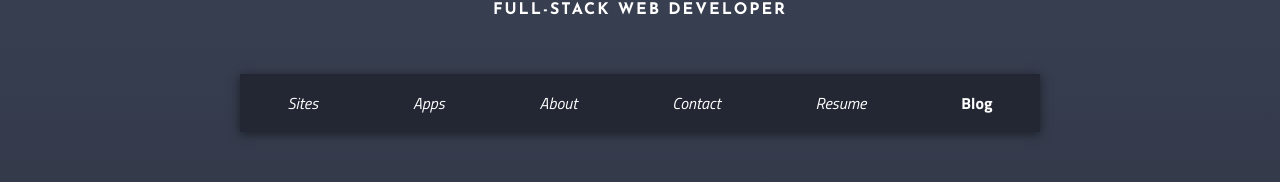
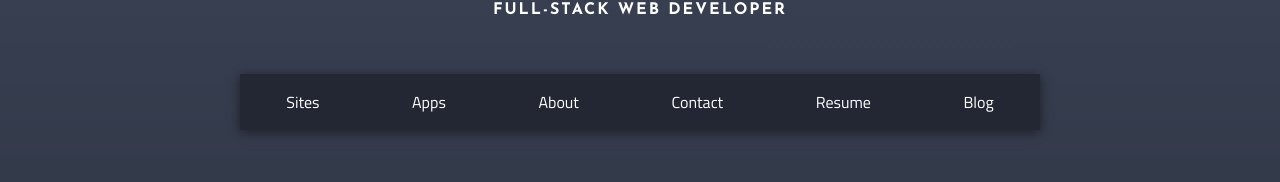
Before and after one commit to austinthaldorfhuelsbeck/portfolio-with-react, a React (Create React App) app: page /#/ in a window 1280 px wide. Shown: the part 190-372 px from the top of the page. Built offline with nearby package versions, Linux system fonts and the light colour scheme.

Commit message:
moved aos handling and effect hook to App.js and cleaned index.js

```diff
--- a/src/App.js
+++ b/src/App.js
@@ -1,22 +1,27 @@
-import React, { useState } from "react";
+import React, { useState, useEffect } from "react";
 import SiteNav from "./SiteNav/SiteNav";
 import SiteHeader from "./SiteHeader/SiteHeader";
 import SiteInit from "./SiteInit/SiteInit";
 import "./index.css";
+import Aos from "aos";
+import "aos/dist/aos.css";
 
 export default function App() {
   const [currentPage, setCurrentPage] = useState("Home");
   const pages = ["Sites", "Apps", "About", "Contact", "Resume", "Blog"];
-  const navProps = {
-    currentPage: currentPage,
-    setCurrentPage: setCurrentPage,
-    pages: pages,
-  };
+
+  useEffect(() => {
+    Aos.init({ duration: 2000 });
+  }, []);
+
+  function handleNavClick(pageTitle) {
+    setCurrentPage(pageTitle);
+  }
 
   return (
-    <div>
+    <div className="container" data-aos="fade-up">
       <SiteHeader />
-      <SiteNav {...navProps} />
+      <SiteNav pages={pages} />
       <SiteInit />
     </div>
   );
--- a/src/components/CategoryHeader/CategoryHeader.js
+++ b/src/CategoryHeader/CategoryHeader.js
@@ -1,10 +1,9 @@
 import React from "react";
-import CategorySection from "../PortfolioContent/CategorySection";
 
 function CategoryHeader({ title, subtitle = null }) {
-  const subtitleElement = subtitle ? <p>{subtitle}</p> : <></>;
+  const subtitleElement = subtitle ? <p>{subtitle}</p> : <p></p>;
   return (
-    <header className="category-header" data-aos="fade-up">
+    <header className="category-header">
       <h1 className="category-title">{title}</h1>
       <hr />
       {subtitleElement}
--- a/src/components/PortfolioContent/CategorySection.js
+++ b/src/PortfolioContent/CategorySection/CategorySection.js
@@ -1,13 +1,7 @@
 import React, { useEffect } from "react";
 import CategoryHeader from "../CategoryHeader/CategoryHeader";
-import Aos from "aos";
-import "aos/dist/aos.css";
 
 function CategorySection({ title, subtitle, data }) {
-  useEffect(() => {
-    Aos.init({ duration: 2000 });
-  }, []);
-
   // Find the list items
   const itemsList = data[title][title];
   // Build the list element
--- a/src/components/PortfolioContent/ImageAndCaption.js
+++ b/src/PortfolioContent/ImageAndCaption/ImageAndCaption.js
@@ -1,5 +1,5 @@
 import React from "react";
-import CategoryHeader from "../CategoryHeader/CategoryHeader";
+import CategoryHeader from "../../CategoryHeader/CategoryHeader";
 
 function ImageAndCaption({ title, caption, data }) {
   // Find the page data
@@ -16,7 +16,6 @@ function ImageAndCaption({ title, caption, data }) {
           alt={title}
           title={imgTitle}
           className="inset-image"
-          data-aos="fade-up"
         />
       </div>
       {caption}
--- /dev/null
+++ b/src/SiteNav/NavItem/NavItem.js
@@ -0,0 +1,13 @@
+import React from "react";
+
+export default function NavItem(props) {
+  const { pageTitle, index, currentPage, handleNavClick } = props;
+
+  return (
+    <li key={index}>
+      <button type="button" onClick={handleNavClick}>
+        {pageTitle}
+      </button>
+    </li>
+  );
+}
--- a/src/SiteNav/SiteNav.js
+++ b/src/SiteNav/SiteNav.js
@@ -1,14 +1,9 @@
 import React from "react";
+import NavItem from "./NavItem/NavItem";
 
 export default function SiteNav(props) {
   const pagesList = props.pages.map((page, index) => {
-    const title =
-      props.currentPage === page ? <strong>{page}</strong> : <em>{page}</em>;
-    return (
-      <li key={index}>
-        <button onClick={props.setCurrentPage(page)}>{title}</button>
-      </li>
-    );
+    return <li key={index}>{page}</li>;
   });
 
   return (
--- a/src/index.js
+++ b/src/index.js
@@ -4,9 +4,7 @@ import App from "./App";
 
 ReactDOM.render(
   <React.StrictMode>
-    <div className="container" data-aos="fade-up">
-      <App />
-    </div>
+    <App />
   </React.StrictMode>,
   document.getElementById("root")
 );
```
Also changed, not shown: src/ContactForm/ContactForm.js (renamed from src/components/ContactForm/ContactForm.js), src/PortfolioContent/PortfolioContent.js (renamed from src/components/PortfolioContent/PortfolioContent.js), src/SiteFooter/SiteFooter.js (renamed from src/components/SiteFooter/SiteFooter.js).
